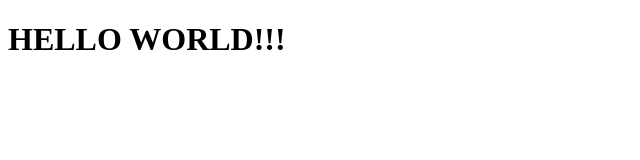
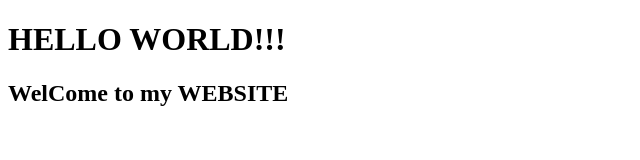
Before and after one commit to bboobee/TestGit, a plain HTML site: page Index.html in a window 1280 px wide. Shown: the whole page, without its empty margins (0-640 px from the left). Drawn offline with Linux system fonts and the light colour scheme.

Commit message:
Added welcome message
eiei

```diff
--- a/Index.html
+++ b/Index.html
@@ -5,5 +5,6 @@
     </head>
     <body>
         <h1>HELLO WORLD!!!</h1>
+        <h2>WelCome to my WEBSITE</h2>
     </body>
 </html>
```
